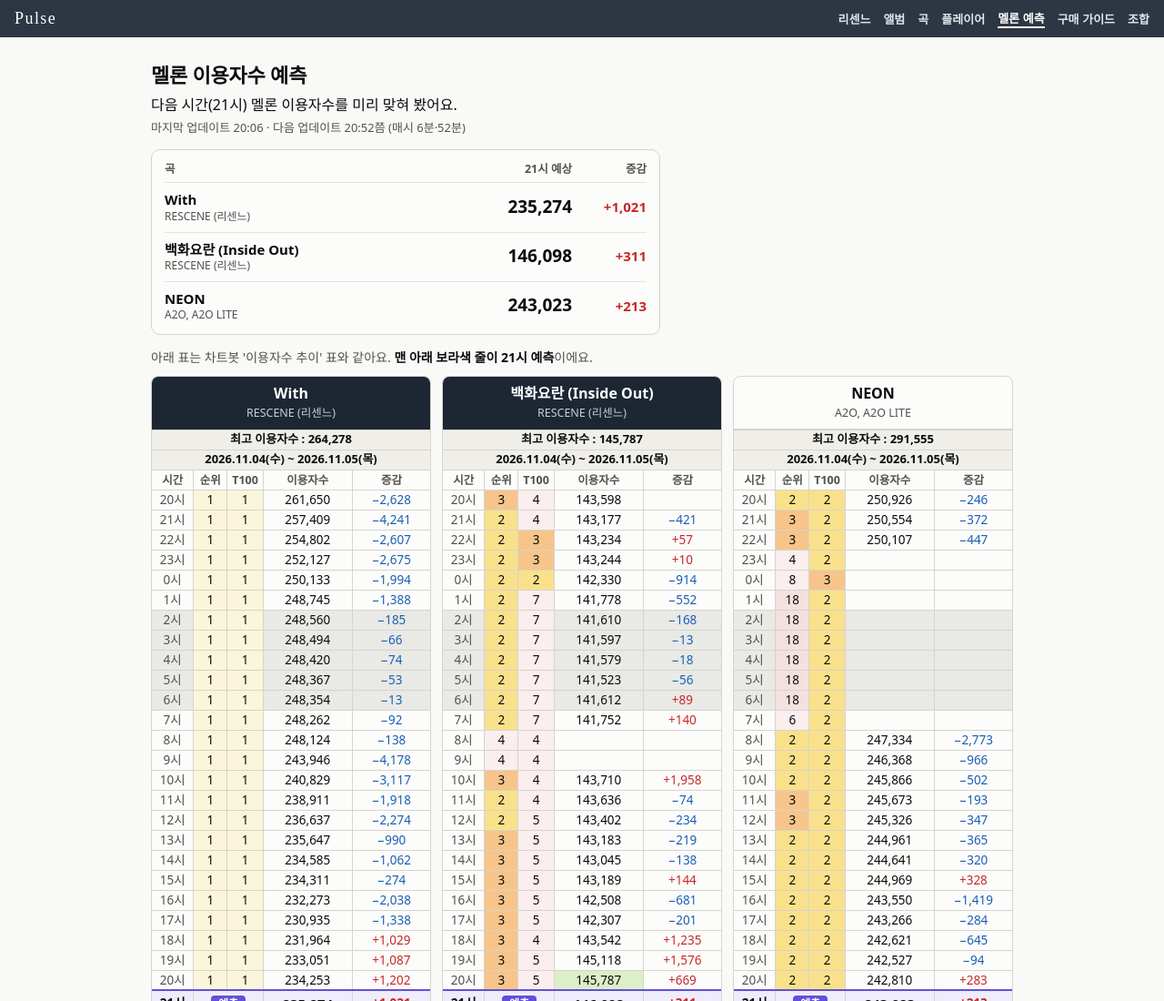
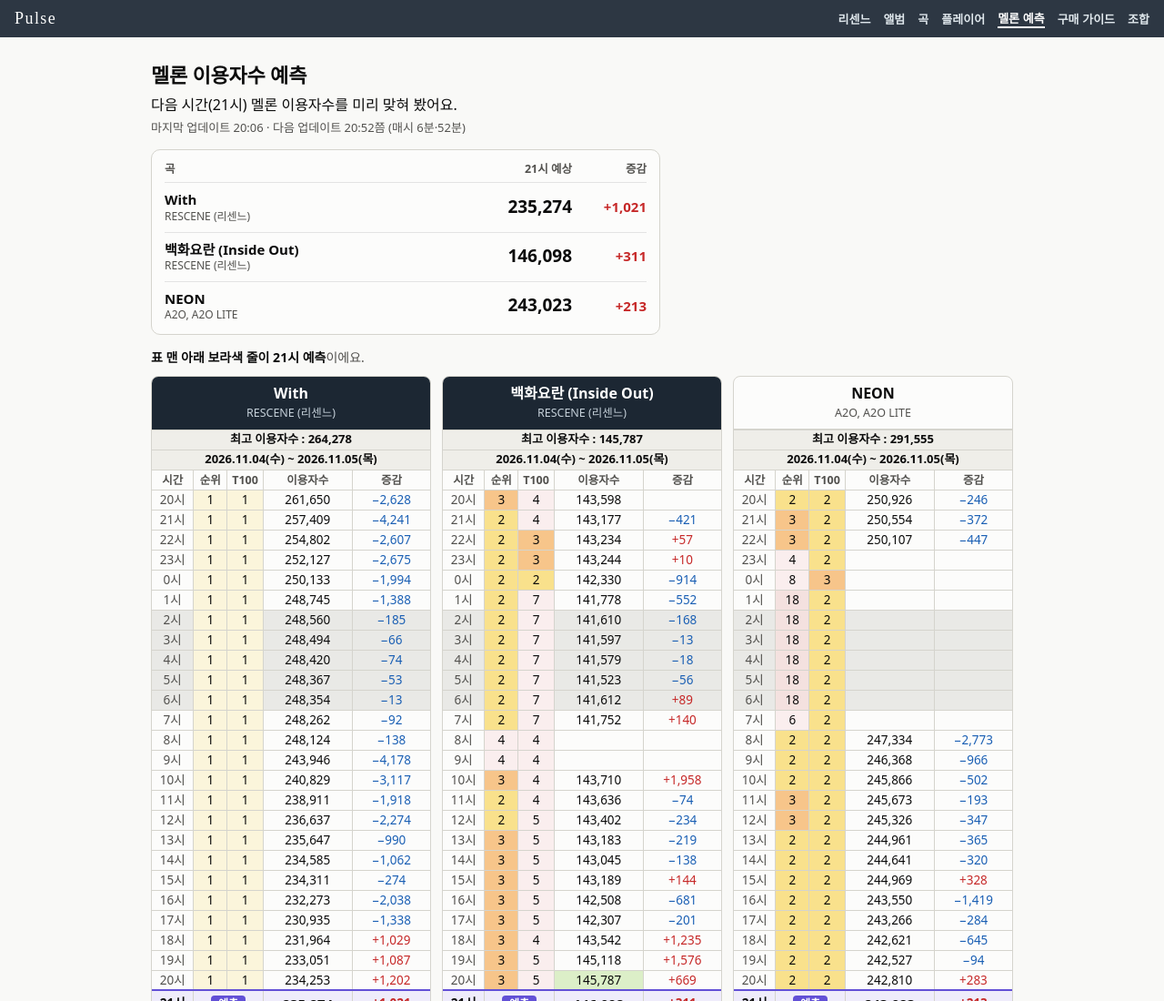
Before and after one commit to rescececene/good, a plain HTML site: page melon.html in a window 1280 px wide. Shown: the top 1100 px of the page at 91% size. Drawn offline with Linux system fonts and the light colour scheme; a web font is replaced by a local one.

Commit message:
멜론 예측: 표 설명 문구 줄임
Co-Authored-By: Claude Opus 5.5 <noreply@anthropic.com>

```diff
--- a/melon.html
+++ b/melon.html
@@ -172,7 +172,7 @@ td { font-variant-numeric: tabular-nums; }
   <p class="lede" id="lede">다음 시간 멜론 이용자수를 미리 맞혀 봤어요.</p>
   <p class="upd" id="upd"></p>
   <div class="sum" id="sum"></div>
-  <p class="guide" id="guide">아래 표는 차트봇 '이용자수 추이' 표와 같아요. <b>맨 아래 보라색 줄이 예측</b>이에요.</p>
+  <p class="guide" id="guide"><b>표 맨 아래 보라색 줄이 예측</b>이에요.</p>
   <div class="board" id="board"></div>
 
   <section class="card">
@@ -214,7 +214,7 @@ fetch('melon/live.json?t=' + Date.now(), { cache: 'no-store' }).then(r => r.json
   { const bh = +D.built.slice(11, 13), bm = +D.built.slice(14, 16), p2 = n => String(n).padStart(2, '0');   // 정기 실행: 매시 6분 · 52분
     const nx = bm < 52 ? `${p2(bh)}:52` : `${p2((bh + 1) % 24)}:06`;
     document.getElementById('upd').textContent = `마지막 업데이트 ${D.built.slice(11)} · 다음 업데이트 ${nx}쯤 (매시 6분·52분)`; }
-  document.getElementById('guide').replaceChildren(document.createTextNode('아래 표는 차트봇 \'이용자수 추이\' 표와 같아요. '), h('b', null, `맨 아래 보라색 줄이 ${NH}시 예측`), document.createTextNode('이에요.'));
+  document.getElementById('guide').replaceChildren(h('b', null, `표 맨 아래 보라색 줄이 ${NH}시 예측`), document.createTextNode('이에요.'));
 
   /* 맨 위 요약: 곡마다 다음 시간 예상 숫자와 증감만 */
   const sum = document.getElementById('sum');
```
